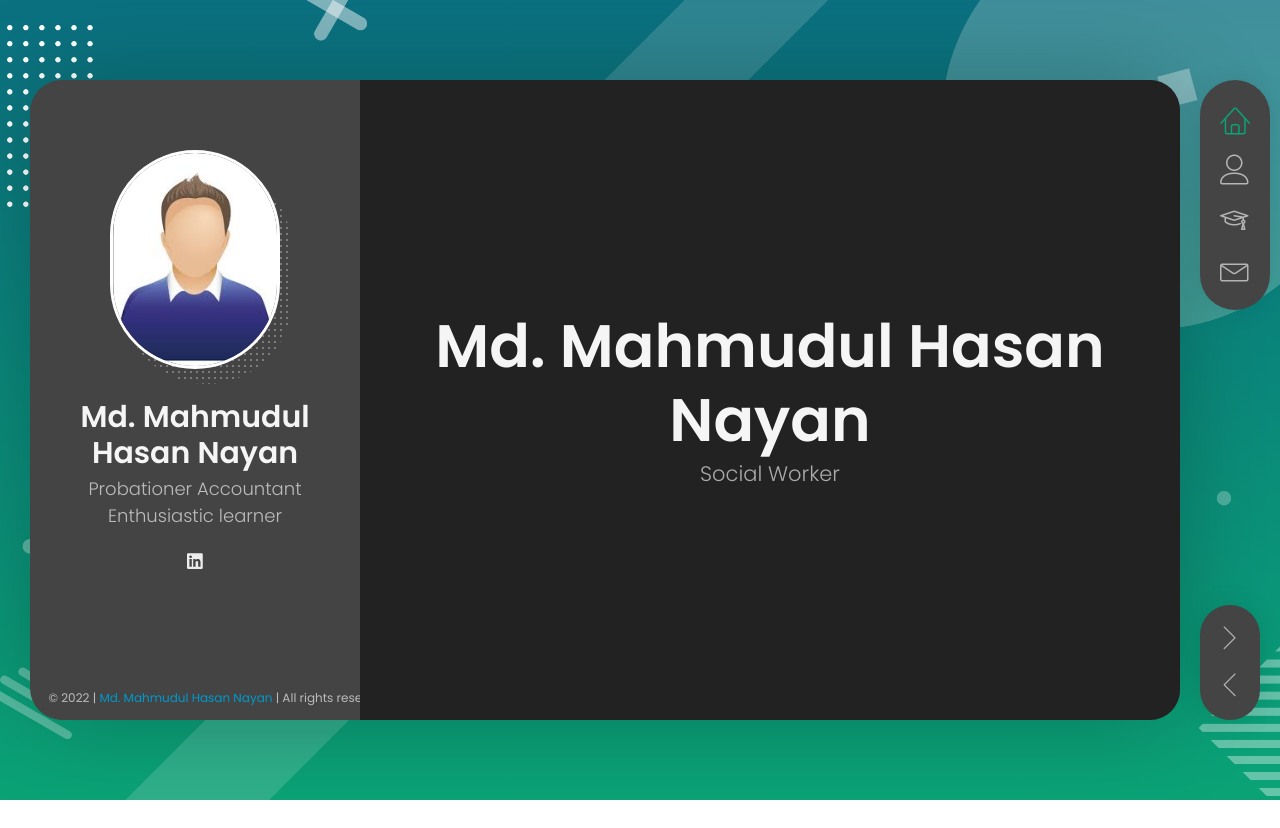
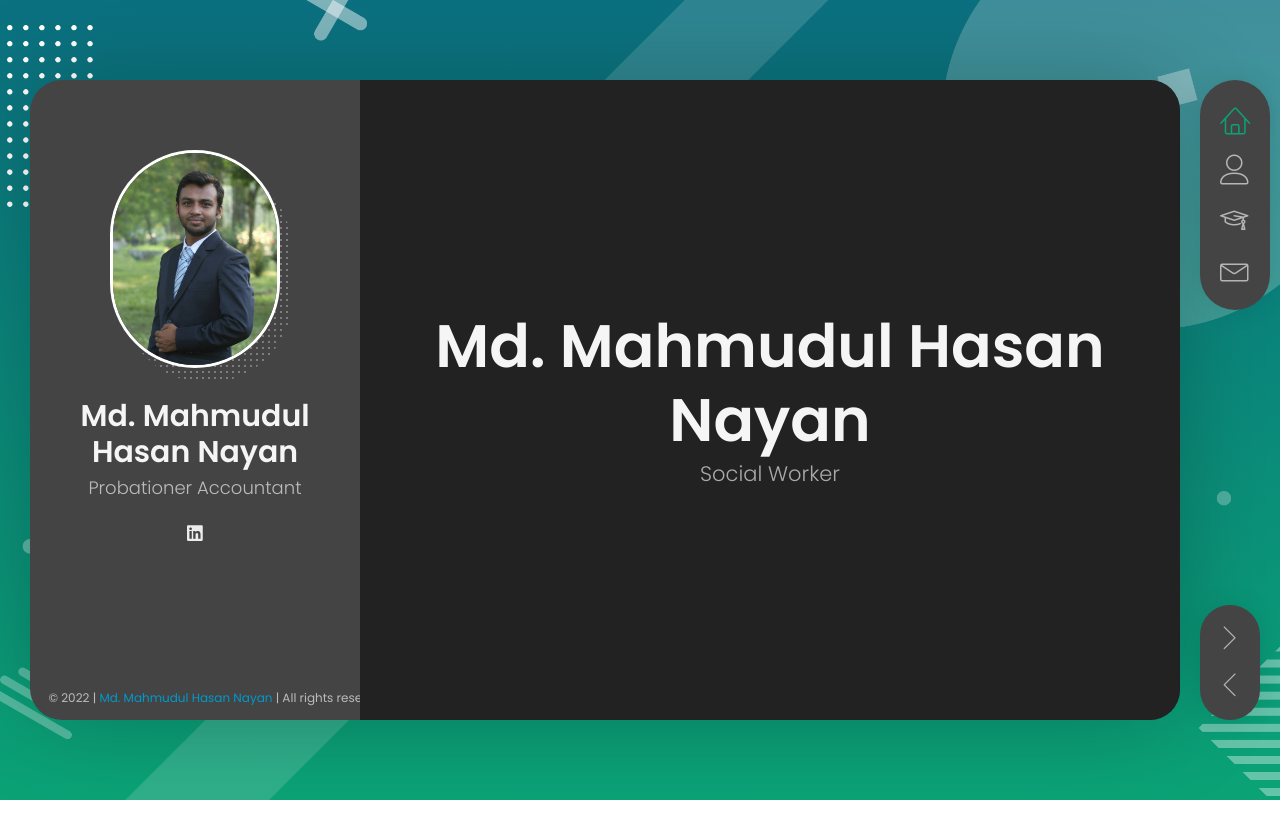
Before and after one commit to nayanhasan/portfolio, a plain HTML site: page index.html in a window 1280 px wide. Shown: the top 828 px of the page. Drawn offline with Linux system fonts and the light colour scheme; files that its build step writes are made by us from their sources; no server answers; files whose address does not match are found by name.

Commit message:
Update index.html

```diff
--- a/index.html
+++ b/index.html
@@ -48,13 +48,11 @@
             <header id="site_header" class="header mobile-menu-hide">
                 <div class="header-content">
                     <div class="header-photo">
-                        <img src="img/main_photo.jpg" alt="Md. Mahmudul Hasan Nayan">
+                        <img src="img/nayan.jpg" alt="Md. Mahmudul Hasan Nayan">
                     </div>
                     <div class="header-titles">
                         <h2>Md. Mahmudul Hasan Nayan</h2>
                         <h4>Probationer Accountant
-                        </h4>
-                        <h4>Enthusiastic learner
                         </h4>
                     </div>
                 </div>
```
